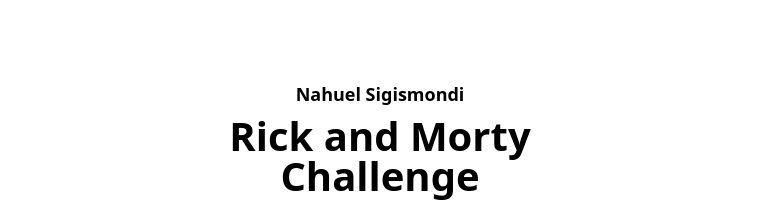
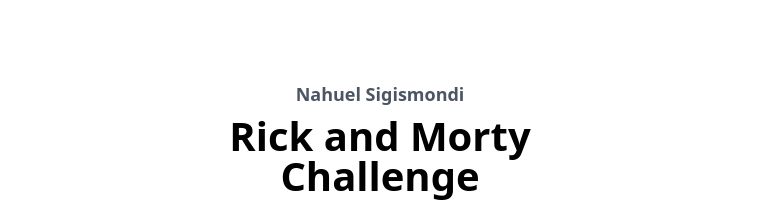
Before and after one commit to nahuoo/chipax-frontend, a Next.js app: page / in a window 1280 px wide. Shown: the top 202 px of the page, without its empty margins (260-1019 px from the left). Built offline with nearby package versions, Linux system fonts and the light colour scheme.

Commit message:
fix: change jsx to tsx

```diff
--- a/components/ui/Title.jsx
+++ b/components/ui/Title.tsx
@@ -1,20 +1,11 @@
 export const Title = () => (
   <div className="flex -mx-4">
-    <div className="w-full px-4">
+    <div className="title w-full px-4">
       <div className="text-center mx-auto mb-[60px] max-w-[510px]">
-        <span className="font-semibold text-lg text-primary mb-2 block">
+        <span className="font-semibold text-lg text-gray-600 mb-2 block">
           Nahuel Sigismondi
         </span>
-        <h2
-          className="
-                  font-bold
-                  text-3xl
-                  sm:text-4xl
-                  md:text-[40px]
-                  text-dark
-                  mb-4
-                  "
-        >
+        <h2 className="font-bold text-3xl sm:text-4xl md:text-[40px] text-dark mb-4">
           Rick and Morty Challenge
         </h2>
         <p className="text-base text-body-color">
```
